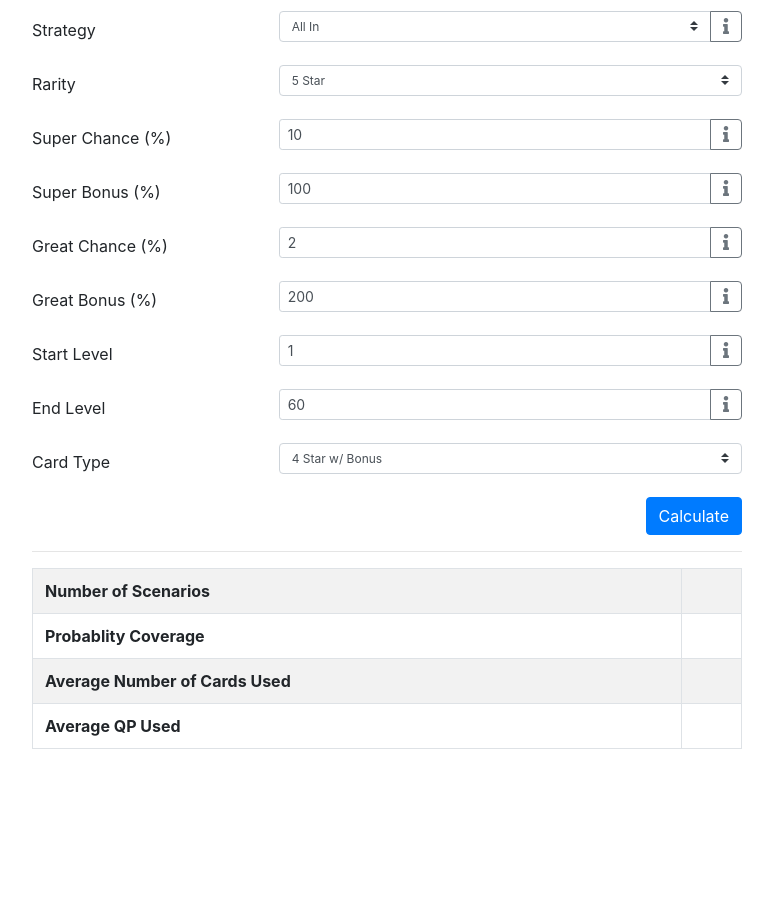
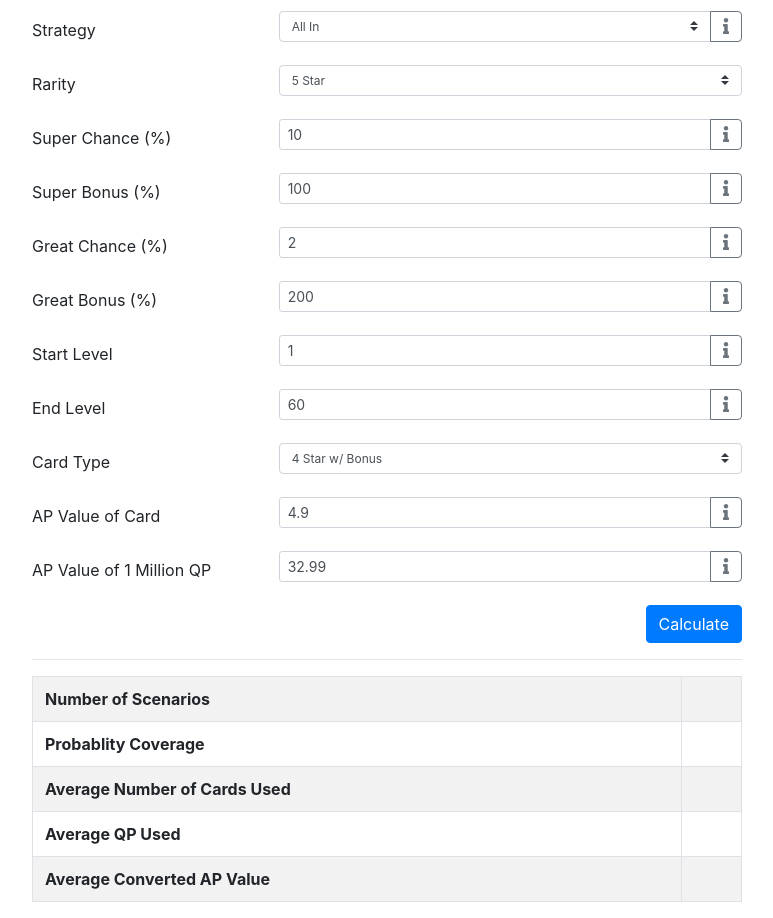
Before and after one commit to sadisticsolution/fgo-leveling-strategy-analysis, a plain HTML site: page index.html in a window 1280 px wide. Shown: the part 79-997 px from the top of the page, without its empty margins (253-1026 px from the left). Before the commit the page ends 844 px from the top, so only its background shows below. Drawn offline with nearby package versions, Linux system fonts and the light colour scheme.

Commit message:
Added ap value calc

```diff
--- a/app.js
+++ b/app.js
@@ -16,6 +16,8 @@ $(function () {
       start_level: parseInt($('#start_level').val()),
       target_level: parseInt($('#target_level').val()),
       experience_per_card: parseInt($('#exp_per_card').val()),
+      card_ap_value: parseFloat($('#card_ap_value').val()),
+      qp_ap_value: parseFloat($('#qp_ap_value').val()) / 1000000,
     };
 
     parameters.start_experience = getRequiredExperienceForLevel(parameters.start_level);
@@ -31,7 +33,9 @@ $(function () {
           number_of_scenarios: 0,
           probablity_coverage: 0,
           average_number_of_cards_used: 0,
-          average_qp_used: 0
+          average_qp_used: 0,
+          card_ap_value: parameters.card_ap_value,
+          qp_ap_value: parameters.qp_ap_value
         },
         loops = 1;
 
@@ -274,12 +278,14 @@ $(function () {
   function outputResults(results) {
     var probablity_coverage = Math.round(results.probablity_coverage * 100 * 1000) / 1000,
         average_number_of_cards_used = Math.round(results.average_number_of_cards_used / results.probablity_coverage * 1000) / 1000,
-        average_qp_used = Math.round(results.average_qp_used / results.probablity_coverage * 1000) / 1000;
+        average_qp_used = Math.round(results.average_qp_used / results.probablity_coverage * 1000) / 1000,
+        average_ap_value = Math.round(((average_number_of_cards_used * results.card_ap_value) + (average_qp_used * results.qp_ap_value)) * 1000) / 1000;
 
     $('#results .number_of_scenarios').text(results.number_of_scenarios);
     $('#results .probablity_coverage').text("" + probablity_coverage + "%");
     $('#results .average_number_of_cards_used').text(average_number_of_cards_used);
     $('#results .average_qp_used').text(average_qp_used);
+    $('#results .average_converted_ap_value').text(average_ap_value);
   }
 
   function getCurrentLevelForExperience(experience) {
--- a/index.html
+++ b/index.html
@@ -153,6 +153,34 @@
         </div>
 
         <div class="form-group row">
+          <label class="col-sm-4 col-form-label">AP Value of Card</label>
+          <div class="col-sm-8">
+            <div class="input-group">
+              <input type="text" id=card_ap_value class="form-control form-control-sm" value="4.9" />
+              <div class="input-group-append">
+                <button type="button" class="btn btn-outline-secondary" data-toggle="popover" data-content="How much AP is required to farm 1 card. Used to calculate converted AP value.">
+                  <i class="fas fa-info"></i>
+                </button>
+              </div>
+            </div>
+          </div>
+        </div>
+
+        <div class="form-group row">
+          <label class="col-sm-4 col-form-label">AP Value of 1 Million QP</label>
+          <div class="col-sm-8">
+            <div class="input-group">
+              <input type="text" id=qp_ap_value class="form-control form-control-sm" value="32.99" />
+              <div class="input-group-append">
+                <button type="button" class="btn btn-outline-secondary" data-toggle="popover" data-content="How much AP is required to farm 1 million QP. Used to calculate converted AP value.">
+                  <i class="fas fa-info"></i>
+                </button>
+              </div>
+            </div>
+          </div>
+        </div>
+
+        <div class="form-group row">
           <div class="col-sm-8 offset-sm-4 text-right">
             <button type="button" id="calculate" class="btn btn-primary">Calculate</button>
           </div>
@@ -181,6 +209,10 @@
               <th>Average QP Used</th>
               <td class="average_qp_used text-right"></td>
             </tr>
+            <tr>
+              <th>Average Converted AP Value</th>
+              <td class="average_converted_ap_value text-right"></td>
+            </tr>
           </tbody>
         </table>
       </div>
```
